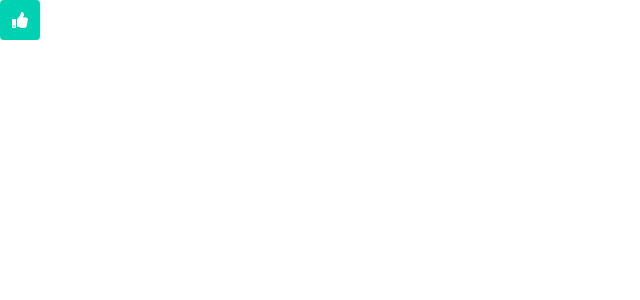
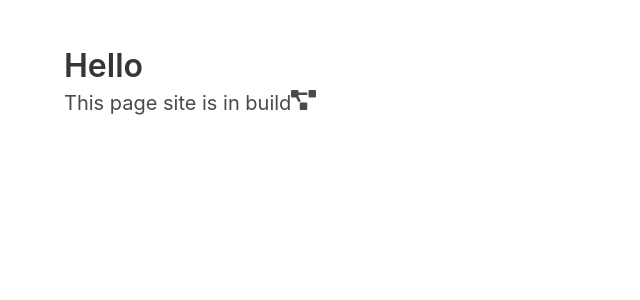
Before and after one commit to apacholik/git-searching-react, a React (Create React App) app: page / in a window 1280 px wide. Shown: the top 300 px of the page, without its empty margins (0-640 px from the left). Built offline with nearby package versions, Linux system fonts and the light colour scheme.

Commit message:
clean and prepare inforation in page, site is in build

```diff
--- a/src/App.js
+++ b/src/App.js
@@ -5,13 +5,17 @@ import '@fortawesome/fontawesome-free/js/all';
 class App extends Component {
   render() {
     return (
-      <div>
-        <button className="button is-primary">
-          <span className="icon">
-            <i className="fas fa-thumbs-up"></i>
-          </span>
-        </button>
-      </div>
+      <section className="section">
+        <div className="container">
+          <h1 className="title">Hello</h1>
+          <p className="subtitle">
+            This page site is in build
+            <span className="icon">
+              <i className="fas fa-project-diagram" />
+            </span>
+          </p>
+        </div>
+      </section>
     );
   }
 }
--- a/src/index.css
+++ /dev/null
@@ -1,14 +0,0 @@
-body {
-  margin: 0;
-  padding: 0;
-  font-family: -apple-system, BlinkMacSystemFont, "Segoe UI", "Roboto", "Oxygen",
-    "Ubuntu", "Cantarell", "Fira Sans", "Droid Sans", "Helvetica Neue",
-    sans-serif;
-  -webkit-font-smoothing: antialiased;
-  -moz-osx-font-smoothing: grayscale;
-}
-
-code {
-  font-family: source-code-pro, Menlo, Monaco, Consolas, "Courier New",
-    monospace;
-}
--- a/src/index.js
+++ b/src/index.js
@@ -1,6 +1,5 @@
 import React from 'react';
 import ReactDOM from 'react-dom';
-import './index.css';
 import App from './App';
 import * as serviceWorker from './serviceWorker';
 
```
Also changed, not shown: src/App.css (deleted, +0 -32 lines), src/logo.svg (deleted), 1 other file (tests, documents, lock files or other folders).
